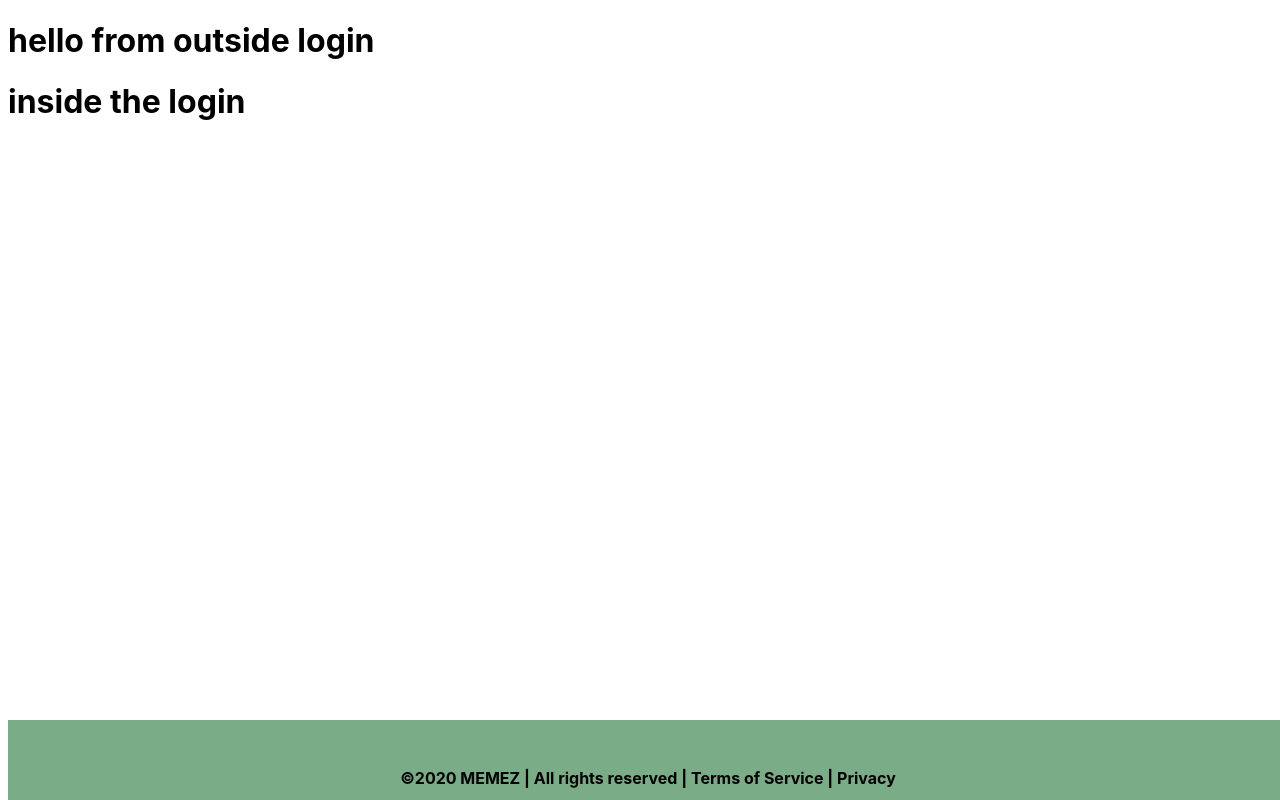
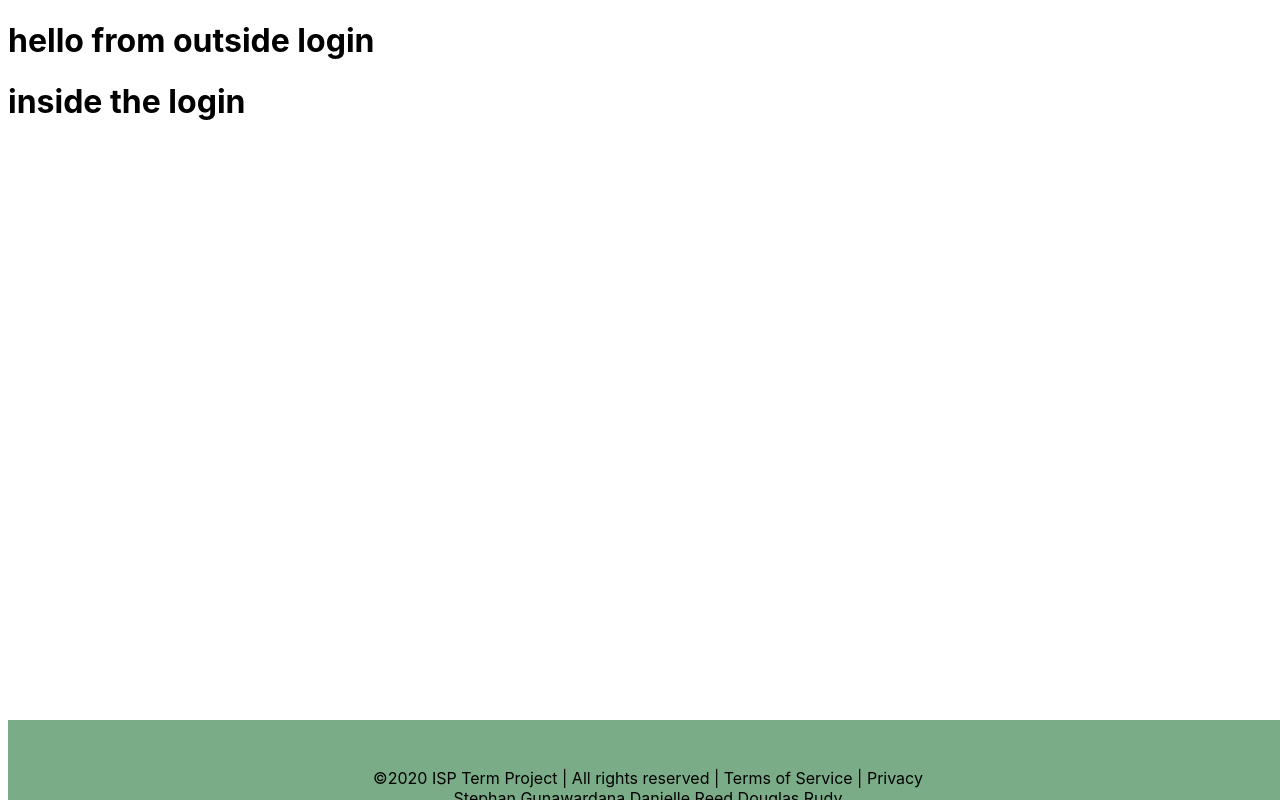
Before and after one commit to Danceratops/ispterm-client, a React (Create React App) app: page / in a window 1280 px wide. Built offline with nearby package versions, Linux system fonts and the light colour scheme.

Commit message:
Add names to footer

```diff
--- a/src/components/footer.js
+++ b/src/components/footer.js
@@ -8,11 +8,10 @@ const Footer= () => {
         <div className="main-footer">
             <div className="box">
                     <div className="column">
-                       <p1 className="footer"> &copy;{new Date().getFullYear()} MEMEZ | All rights reserved | Terms of Service | Privacy</p1>
+                       <p1 className="footer"> &copy;{new Date().getFullYear()} ISP Term Project | All rights reserved | Terms of Service | Privacy  <br/> Stephan Gunawardana Danielle Reed Douglas Rudy</p1>
                     </div>
             </div>
         </div>
-
     )
 }
 
--- a/src/styles/partials/footer.scss
+++ b/src/styles/partials/footer.scss
@@ -10,6 +10,3 @@
     bottom: 0;
     width: 100%;
 }
-.footer{
-    font-weight: bold;
-}
```
